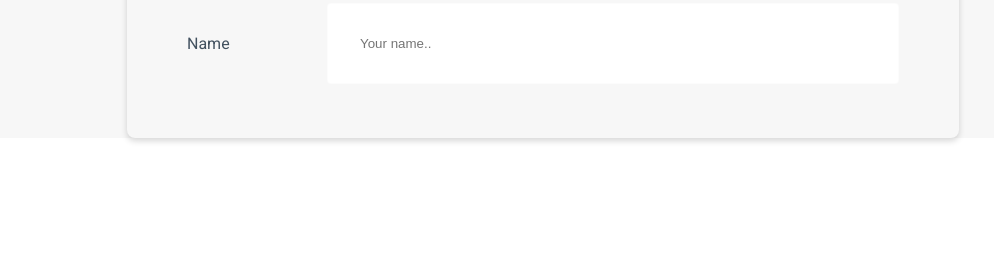
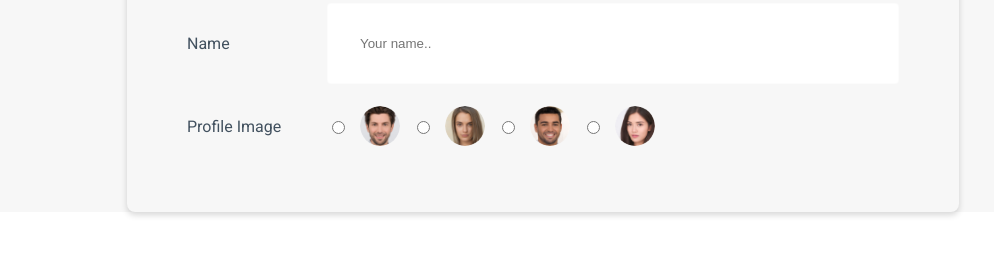
Before and after one commit to lalit-003/EmployeePayroll_App, a plain HTML site: page Pages/employee-payroll-form.html in a window 1280 px wide. Shown: the part 169-424 px from the top of the page, without its empty margins (97-1091 px from the left). Drawn offline with Linux system fonts and the light colour scheme.

Commit message:
Added functionality to both CSS and HTML files for profile image

```diff
--- a/CSS/employee-payroll.css
+++ b/CSS/employee-payroll.css
@@ -104,3 +104,21 @@ body{
 }
 
     /* UC 3*/
+    .profile-radio-content {
+        display: flex;
+        flex-direction: row;
+    }
+
+    .profile-radio-content > label {
+        display: flex;
+        flex-direction: row;
+        align-items: center;
+    }
+
+    .profile {
+        width: 40px;
+        border-radius: 50%;
+        margin-left: 12px;
+    }
+
+    /*UC 4*/
--- a/Pages/employee-payroll-form.html
+++ b/Pages/employee-payroll-form.html
@@ -28,7 +28,32 @@
     <input class="input" type="text" id="name" name="name"
             placeholder="Your name.."required>
     </div>
-    </form>
+
+
+  <!--UC 3-->
+  <div class="row-content">
+    <label class="label text" for="name">Profile Image</label>
+    <div class="profile-radio-content">
+        <label>
+            <input type="radio" id="profile1" name="profile" value="../Assets/Ellipse-3.png" required>
+            <img class="profile" id='image1' src="../Assets/Ellipse -3.png">
+        </label>
+        <label>
+            <input type="radio" id="profile2" name="profile" value="../Assets/Ellipse-1.png" required>
+            <img class="profile" id='image2' src="../Assets/Ellipse -1.png">
+        </label>
+        <label>
+            <input type="radio" id="profile3" name="profile" value="../Assets/Ellipse-8.png" required>
+            <img class="profile" id='image3' src="../Assets/Ellipse -8.png">
+        </label>
+        <label>
+            <input type="radio" id="profile4" name="profile" value="../Assets/Ellipse-7.png" required>
+            <img class="profile" id='image4' src="../Assets/Ellipse -7.png">
+        </label>
+
+  <!--UC 4-->
+      </form>
+    </div>
   </div>
 </body>
 </html>
```
